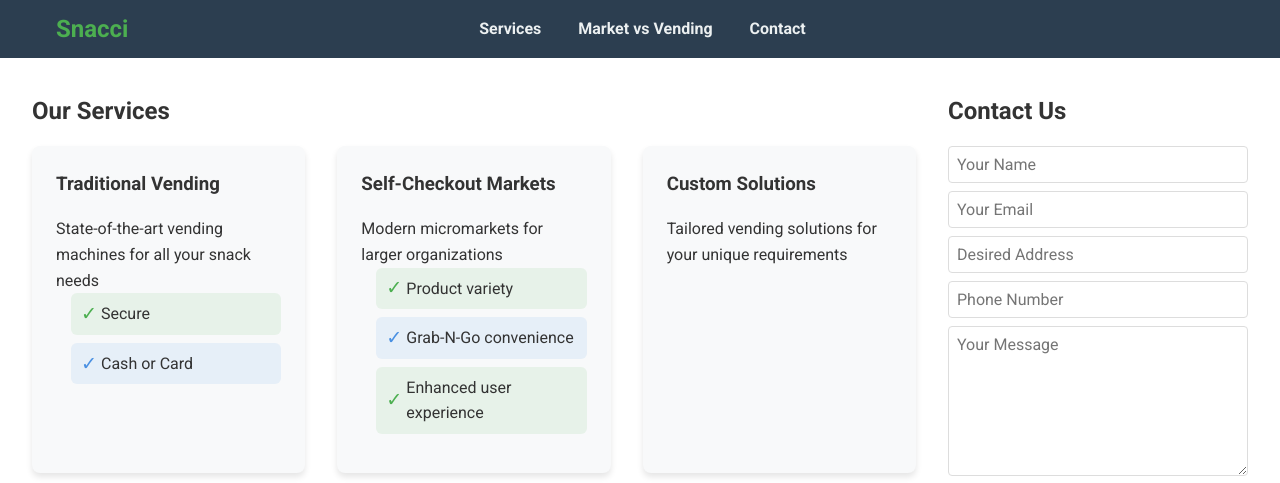
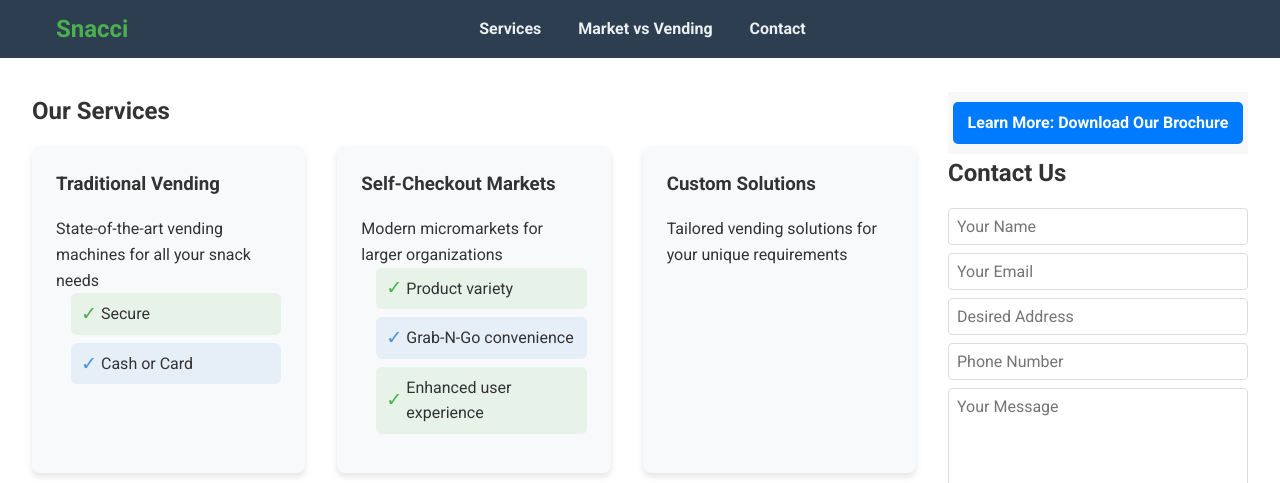
Before and after one commit to peterasorensen/snacci, a plain HTML site: page index.html in a window 1280 px wide. Shown: the top 483 px of the page. Drawn offline with Linux system fonts and the light colour scheme.

Commit message:
add brochure

```diff
--- a/index.html
+++ b/index.html
@@ -30,7 +30,6 @@
     <main>
         <div class="content-wrapper">
             <div class="main-content">
-
 
                 <section id="services">
                     <h2>Our Services</h2>
@@ -118,6 +117,9 @@
             </div>
 
             <div class="sidebar">
+                <div class="brochure-link">
+                    <a href="brochure/Snacci-Brochure-FINAL-for-site-Aug-21-2023.pdf" class="learn-more-btn">Learn More: Download Our Brochure</a>
+                </div>
                 <section id="contact">
                     <h2>Contact Us</h2>
                     <form id="contact-form" action="https://formspree.io/f/mgvwoodz" method="POST">
--- a/styles.css
+++ b/styles.css
@@ -9,6 +9,27 @@ body {
     font-family: 'Roboto', sans-serif;
     line-height: 1.6;
     color: #333;
+}
+
+.brochure-link {
+    background-color: #f8f8f8;
+    text-align: center;
+    padding: 10px 0;
+}
+
+.learn-more-btn {
+    display: inline-block;
+    padding: 8px 15px;
+    background-color: #007bff;
+    color: white;
+    text-decoration: none;
+    border-radius: 5px;
+    font-weight: bold;
+    transition: background-color 0.3s ease;
+}
+
+.learn-more-btn:hover {
+    background-color: #0056b3;
 }
 
 /* Header and navigation */
```
Also changed, not shown: 1 other file.
